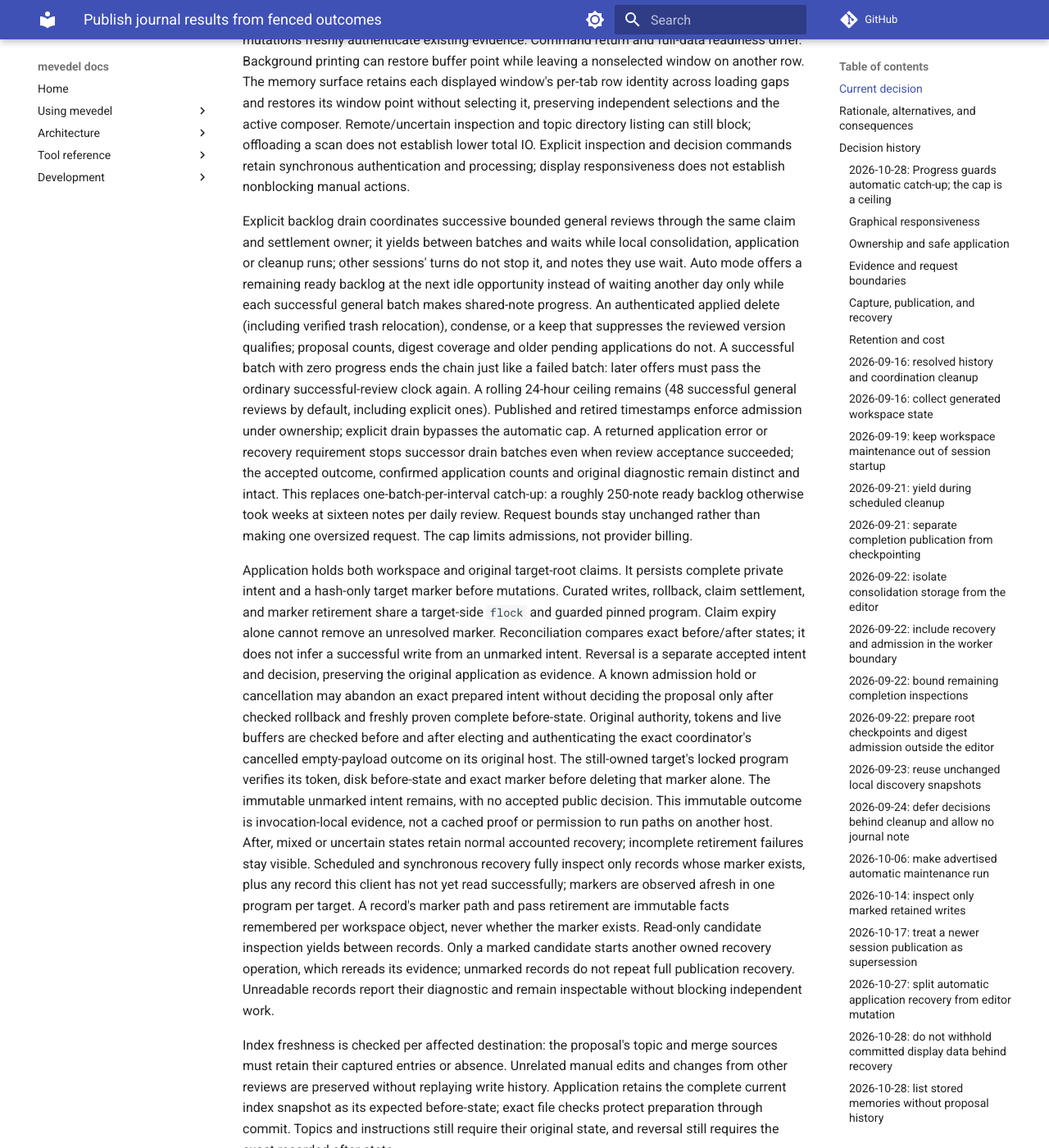
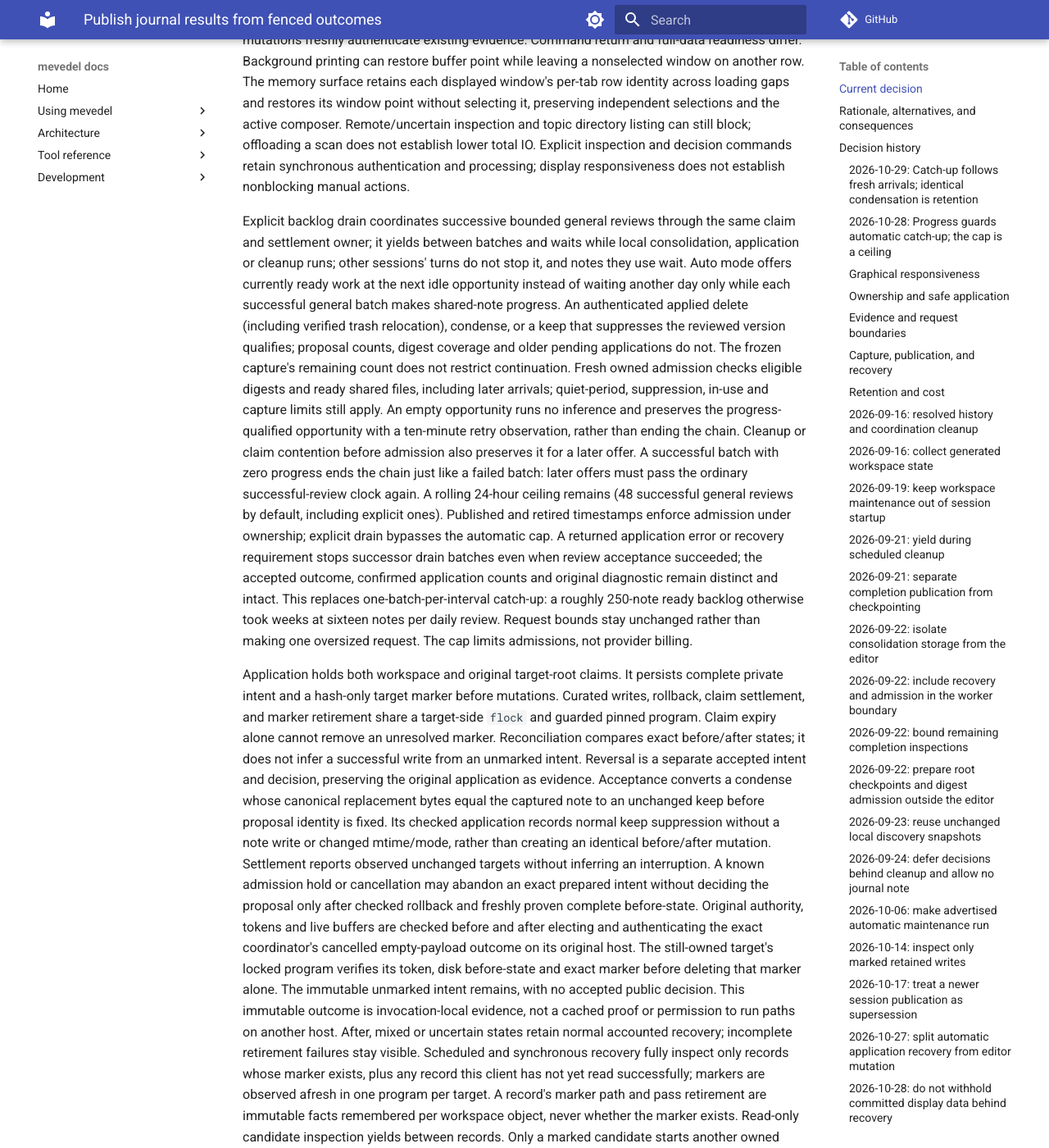
Before and after one commit to FrauH0lle/mevedel, an MkDocs documentation site: the page built from docs/adr/0117-publish-journal-results-from-fenced-outcomes.md, in a window 1280 px wide and 1400 px high, scrolled down 5030 px. Shown: the whole window at 82% size. Built offline with MkDocs 1.6.1 and Material for MkDocs 9.7.7, drawn with Linux system fonts in a browser that asks for light colours; comment, search, counter and statistics services are not loaded; some of the changed text lies outside the part shown.

Commit message:
fix(memory): Preserve catch-up and normalize unchanged condense
Fresh arrivals are absent from a completed capture remainder. Retain a progress-qualified opportunity and let fresh owned admission check readiness and the daily ceiling. Byte-identical condensation is retention, not a write failure.

* mevedel-memory-pass.el (mevedel-memory-pass--finish, mevedel-memory-pass--automatic-selection, mevedel-memory-pass-schedule): Retain productive catch-up beyond frozen remainder and pre-admission contention; recheck current eligibility under ownership.
* mevedel-memory-store.el (mevedel-memory-store--proposal): Normalize canonical byte-identical condensation to an unchanged keep before hashing identity.
* mevedel-memory-decision.el (mevedel-memory-decision--finish-write): Describe observed unchanged targets without inferring an interruption.
* test/test-mevedel-memory-pass-drain.el: Exercise after-capture and later-ready arrivals, native children, busy ownership, suppression, ceiling and zero-progress controls.
* test/test-mevedel-memory-store-noop-condense.el: Exercise real parser, acceptance and application; prove no-op bytes, mtime and permissions stay unchanged, suppression and idempotence hold, and real byte changes still write with undo.
* test/test-mevedel-memory-pass-notes.el: Keep whitespace-fence coverage a genuine condensation.
* docs/memory.md, docs/adr/0117-publish-journal-results-from-fenced-outcomes.md: Document current behavior and dated rationale.

Validation: full required check passes standards, strict compilation of 266 libraries, and complete ERT (13,372 results, 99 conditional skips, zero unexpected). Final cold six-file run passes all 147 cases with zero skips. Pre-fix negative controls reproduced missing catch-up, unavailable no-op application, and false interruption wording. No live editor/state access or provider calls.

```diff
--- a/docs/adr/0117-publish-journal-results-from-fenced-outcomes.md
+++ b/docs/adr/0117-publish-journal-results-from-fenced-outcomes.md
@@ -243,12 +243,18 @@ processing; display responsiveness does not establish nonblocking manual actions
 Explicit backlog drain coordinates successive bounded general reviews through
 the same claim and settlement owner; it yields between batches and waits while
 local consolidation, application or cleanup runs; other sessions' turns do not
-stop it, and notes they use wait. Auto mode offers a remaining ready backlog at the
+stop it, and notes they use wait. Auto mode offers currently ready work at the
 next idle opportunity instead of waiting another day only while each successful
 general batch makes shared-note progress. An authenticated applied delete
 (including verified trash relocation), condense, or a keep that suppresses the
 reviewed version qualifies;
 proposal counts, digest coverage and older pending applications do not.
+The frozen capture's remaining count does not restrict continuation. Fresh
+owned admission checks eligible digests and ready shared files, including later
+arrivals; quiet-period, suppression, in-use and capture limits still apply.
+An empty opportunity runs no inference and preserves the progress-qualified
+opportunity with a ten-minute retry observation, rather than ending the chain.
+Cleanup or claim contention before admission also preserves it for a later offer.
 A successful batch with zero progress ends the chain just like a failed batch:
 later offers must pass the ordinary successful-review clock again. A rolling
 24-hour ceiling remains (48 successful general reviews by default, including
@@ -269,6 +275,11 @@ writes, rollback, claim settlement, and marker retirement share a target-side
 marker. Reconciliation compares exact before/after states; it does not infer a
 successful write from an unmarked intent. Reversal is a separate accepted intent
 and decision, preserving the original application as evidence.
+Acceptance converts a condense whose canonical replacement bytes equal the
+captured note to an unchanged keep before proposal identity is fixed. Its checked
+application records normal keep suppression without a note write or changed
+mtime/mode, rather than creating an identical before/after mutation. Settlement
+reports observed unchanged targets without inferring an interruption.
 A known admission hold or cancellation may abandon an exact prepared intent
 without deciding the proposal only after checked rollback and freshly proven
 complete before-state. Original authority, tokens and live buffers are checked
@@ -409,6 +420,30 @@ longer than ordinary recall when evidence or recovery still needs it; the recall
 limit is not an erasure guarantee.
 
 ## Decision history
+
+### 2026-10-29: Catch-up follows fresh arrivals; identical condensation is retention
+
+The acceptance rerun on source `42a3f1e9` exposed two gaps after the progress
+guard from `d6e43b3a`. The continuation check still required the last capture's
+remaining count to be positive before authenticating progress. A note arriving
+after capture is absent from that count, so a productive final batch could
+strand steady new arrivals behind the ordinary 24-hour gate. A progress-qualified
+completion now offers fresh owned admission regardless of the frozen remainder.
+That admission still enforces the rolling-day ceiling and current quiet-period,
+suppression, in-use and capture checks. Empty opportunities retain the offer
+without inference, and pre-admission cleanup or claim contention does not erase
+it; a failed or zero-progress batch ends it. This extends the
+bounded opportunities introduced in `2d2b0991`, not the size or write authority
+of any request, and avoids another folder scan inside completion.
+
+The same rerun accepted a condensation whose canonical final-newline bytes
+equalled the original. It created a mutation with identical before/after states;
+the native classifier correctly observed before-state, but settlement called it
+unavailable and incorrectly inferred an interruption. The redundant write also
+advanced mtime, delaying readiness. Acceptance now classifies this as an unchanged
+keep, with normal suppression and no note filesystem write. Genuine byte changes
+retain ordinary checked application and undo. The diagnostic for observed
+unchanged targets no longer claims an interruption that may never have occurred.
 
 ### 2026-10-28: Progress guards automatic catch-up; the cap is a ceiling
 
```
Also changed, not shown: docs/memory.md (+20 -4 lines), 6 other files.
